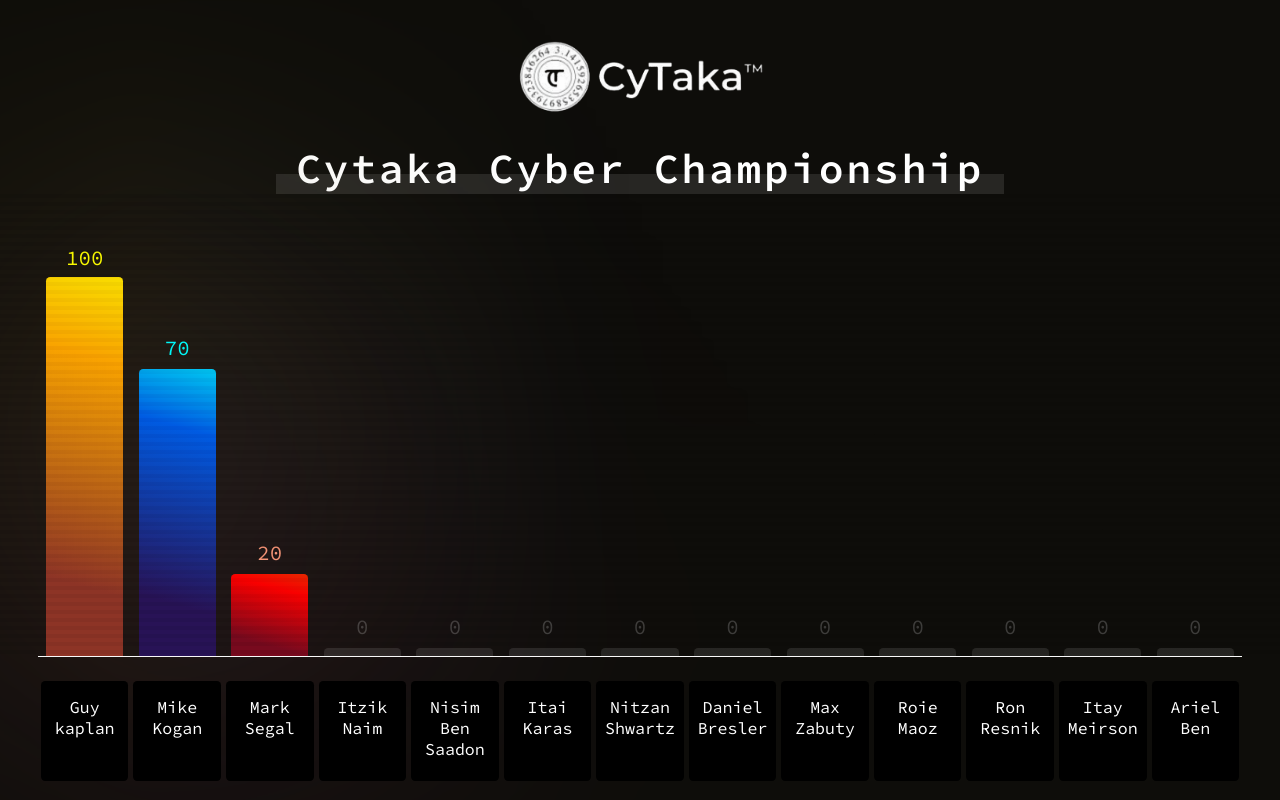
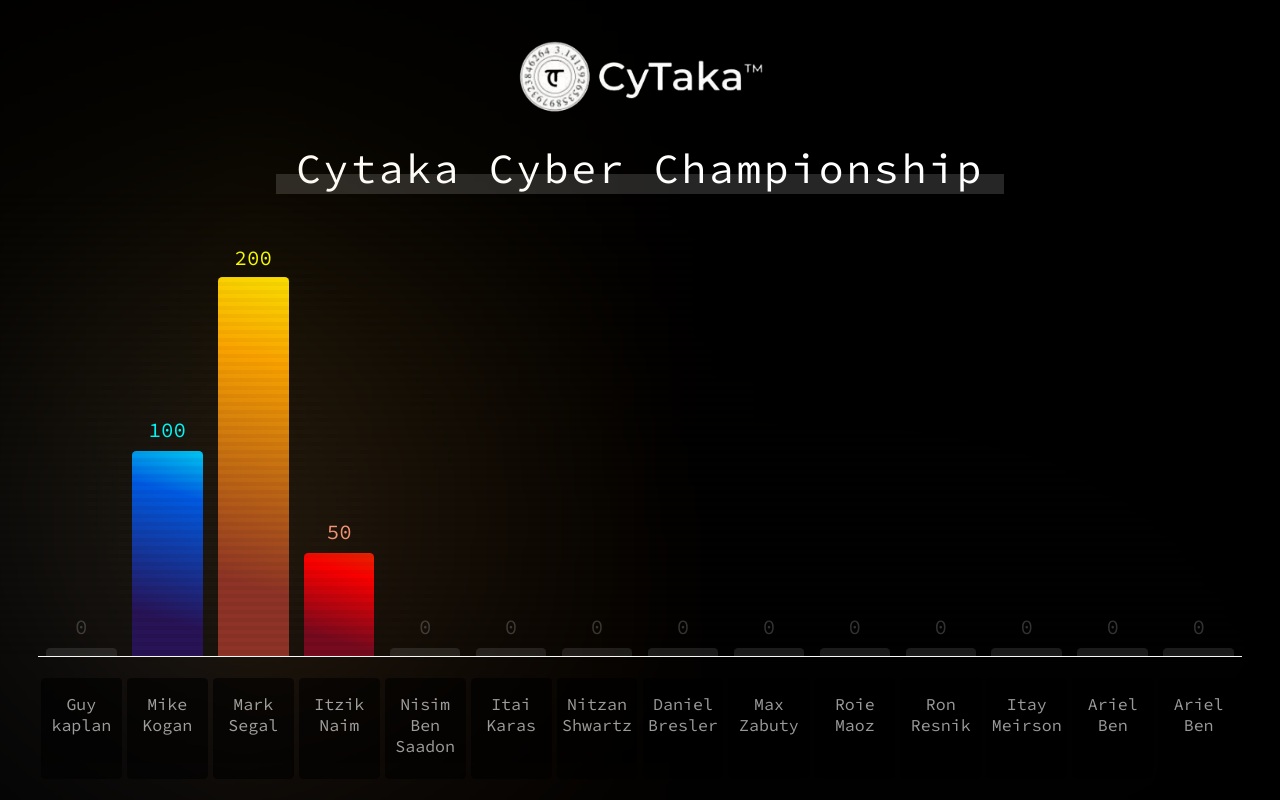
Before and after one commit to MeaBoy656/cytaka-cyber-championship, a React (Create React App) app: page / in a window 1280 px wide. Built offline with nearby package versions, Linux system fonts and the light colour scheme.

Commit message:
css-polish

```diff
--- a/src/App.css
+++ b/src/App.css
@@ -5,8 +5,6 @@
   margin: 0;
   padding: 0;
   font-family: "Source Code Pro", monospace;
-
-  /* font-family: Impact, Haettenschweiler, 'Arial Narrow Bold', sans-serif; */
   font-weight: 400;
   overflow-x: hidden;
 }
@@ -22,7 +20,7 @@
 
 body {
   font-weight: var(--fw-reqular);
-  background-color: #0e0d0a;
+  background-color: #000000;
   display: flex;
   justify-content: center;
   align-items: center;
@@ -39,9 +37,7 @@
 
 .title-container {
   display: grid;
-  grid-template-rows: repeat(2, auto);
   margin-top: 2vh;
-  align-items: center;
   justify-content: center;
 }
 
@@ -52,28 +48,25 @@
 
 .title-background {
   align-self: flex-end;
-  opacity: 10%;
+  opacity: 15%;
   grid-row: 2;
   width: calc((70vw + 70vh) / 2);
   height: calc((2vw + 2vh) / 2);;
   background-color: var(--clr-white);
-  /* mix-blend-mode: color-dodge; */
 }
 
 #logo {
   margin-inline: auto;
   grid-row: 1;
-  align-self: center;
   position: relative;
   width: calc((35vw + 20vh) / 2);
-  height: initial;
 }
 
 .title-container > .title {
   grid-row: 2;
   margin-inline: auto;
   font-size: calc((4vw + 4vh) / 2);
-  font-weight: var(--fw-bold);
+  font-weight: var(--fw-reqular);
   position: relative;
   color: var(--clr-white);
   letter-spacing: 0.2vw;
@@ -90,7 +83,7 @@
   z-index: 1;
   opacity: 100%;
   grid-row: 2;
-  margin-inline: 5vw;
+  margin-inline: 1vw;
   padding-inline: 2vw;
   display: grid;
   filter: blur(calc((15vw + 15vh) / 2));
@@ -145,6 +138,11 @@
   text-align: center;
   display: grid;
 }
+.name-chartgrid {
+  text-align: center;
+  display: grid;
+  align-items: center;
+}
 
 .rectangle {
   margin-inline: 0.6vw;
@@ -168,19 +166,21 @@
 .teamname-box {
   flex-shrink: 1;
   align-items: center;
+  opacity: 60%;
   height: 70%;
-  padding-inline: 0.3vw;
+  padding-inline: 0.4vw;
   padding-block: 2vh;
   margin-inline: 0.2vw;
   margin-block: 3vh;
   border-radius: calc((0.4vw + 0.4vh) / 2);
-  background-color: rgba(0, 0, 0, 0.452);
+  /* background-color: rgba(0, 0, 0, 0.452); */
   overflow-y: hidden;
 }
 
 .teamname {
   position: relative;
   height: fit-content;
+  /* opacity: 70%; */
   /* align-self: center; */
   margin-block: auto;
   word-break: break-word;
--- a/src/App.js
+++ b/src/App.js
@@ -4,10 +4,10 @@
 import TeamName from "./components/TeamName";
 
 const ldata = [
-  { label: "Guy kaplan", y: 100 },
-  { label: "Mike Kogan", y: 70 },
-  { label: "Mark Segal", y: 20},
-  { label: "Itzik Naim", y: 0 },
+  { label: "Guy kaplan", y: 0 },
+  { label: "Mike Kogan", y: 100 },
+  { label: "Mark Segal", y: 200 },
+  { label: "Itzik Naim", y: 50 },
   { label: "Nisim Ben Saadon", y: 0 },
   { label: "Itai Karas", y: 0 },
   { label: "Nitzan Shwartz", y: 0 },
@@ -16,6 +16,7 @@
   { label: "Roie Maoz", y: 0 },
   { label: "Ron Resnik", y: 0 },
   { label: "Itay Meirson", y: 0 },
+  { label: "Ariel Ben", y: 0 },
   { label: "Ariel Ben", y: 0 },
 ];
 
@@ -96,10 +97,9 @@
       <div className="glow" style={makeGrid}>
         {data.map((chartData, index) => (
           <Chart
+            isGlow={true}
             key={index}
-            index={index}
             chartData={chartData}
-            data={data}
             tallestHeights={tallestHeights}
           />
         ))}
@@ -108,6 +108,7 @@
         {data.map((chartData, index) => (
           <div className="chartgrid" key={index}>
             <Chart
+              isGlow={false}
               index={index}
               chartData={chartData}
               data={data}
@@ -118,7 +119,7 @@
       </div>
       <div className="teamname-container" style={makeGrid}>
         {data.map((chartData, index) => (
-          <div className="chartgrid" key={index}>
+          <div className="name-chartgrid" key={index}>
             <TeamName data={data} chartData={chartData} />
           </div>
         ))}
--- a/src/components/Chart.js
+++ b/src/components/Chart.js
@@ -1,11 +1,33 @@
-import React, { useEffect, useState, useRef } from "react";
+import React, { useEffect, useState } from "react";
 
-const Chart = ({ chartData, tallestHeights, data }) => {
+const Chart = ({ chartData, tallestHeights, isGlow }) => {
   const currentChartHeight = chartData.y;
   const [gredientArray, setGredientArray] = useState([]);
   const [textColor, setTextColor] = useState();
 
   const setGredient = () => {
+    if (isGlow) {
+      if (
+        tallestHeights[0][0] === currentChartHeight &&
+        tallestHeights[0][0] !== 0
+      ) {
+        setGredientArray(["#FFA500", "#FFA500", "#FFA500"]);
+        setTextColor("#FFFF00");
+      } else if (tallestHeights[1][0] === currentChartHeight) {
+        setGredientArray(["#005BE7", "#005BE7", "#005BE7"]);
+        setTextColor("#00FFFF");
+      } else if (tallestHeights[2][0] === currentChartHeight) {
+        setTextColor("rgb(250,150,120)");
+        setGredientArray(["#E03800", "#E03800", "#E03800"]);
+      } else {
+        setGredientArray([
+          "rgba(255,255,255,0.1)",
+          "rgba(255,255,255,0.1)",
+          "rgba(255,255,255,0.1)",
+        ]);
+        setTextColor("rgba(255,255,255,0.2)");
+      }
+    } else {
       if (
         tallestHeights[0][0] === currentChartHeight &&
         tallestHeights[0][0] !== 0
@@ -25,6 +47,7 @@
           "rgba(255,255,255,0.1)",
         ]);
         setTextColor("rgba(255,255,255,0.2)");
+      }
     }
   };
 
```
Lines whose indentation alone changed are shown as unchanged.
